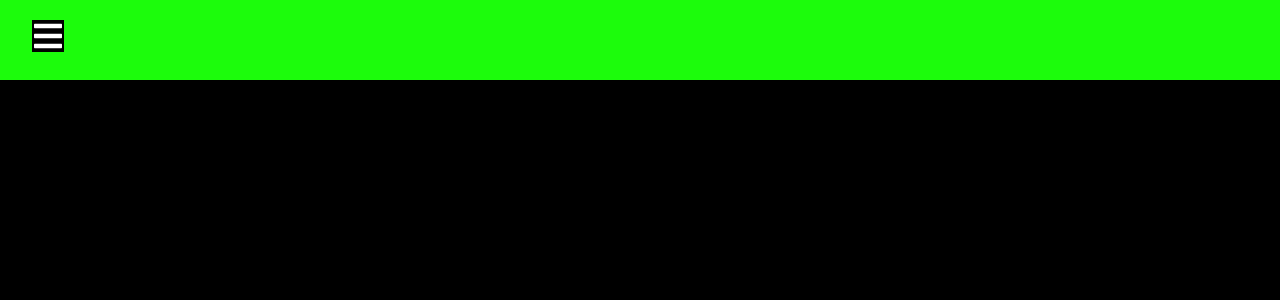
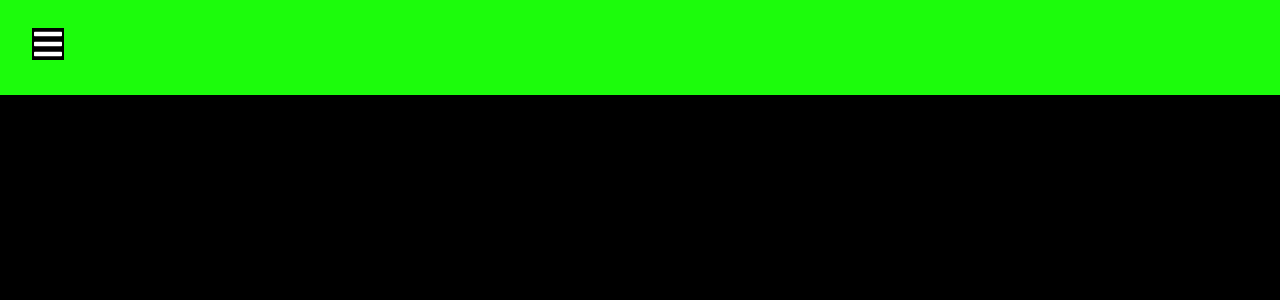
Before and after one commit to GHAFHA/HACKUTD22, a React (Create React App) app: page / in a window 1280 px wide. Shown: the top 300 px of the page. Built offline with nearby package versions, Linux system fonts and the light colour scheme.

Commit message:
Update navbar.css

```diff
--- a/src/Components/Navbar/navbar.css
+++ b/src/Components/Navbar/navbar.css
@@ -5,7 +5,7 @@
 
 .navbar {
   background-color: var(--navBg);
-  height: 80px;
+  height: 95px;
   display: flex;
   justify-content: start;
   align-items: center;
```
